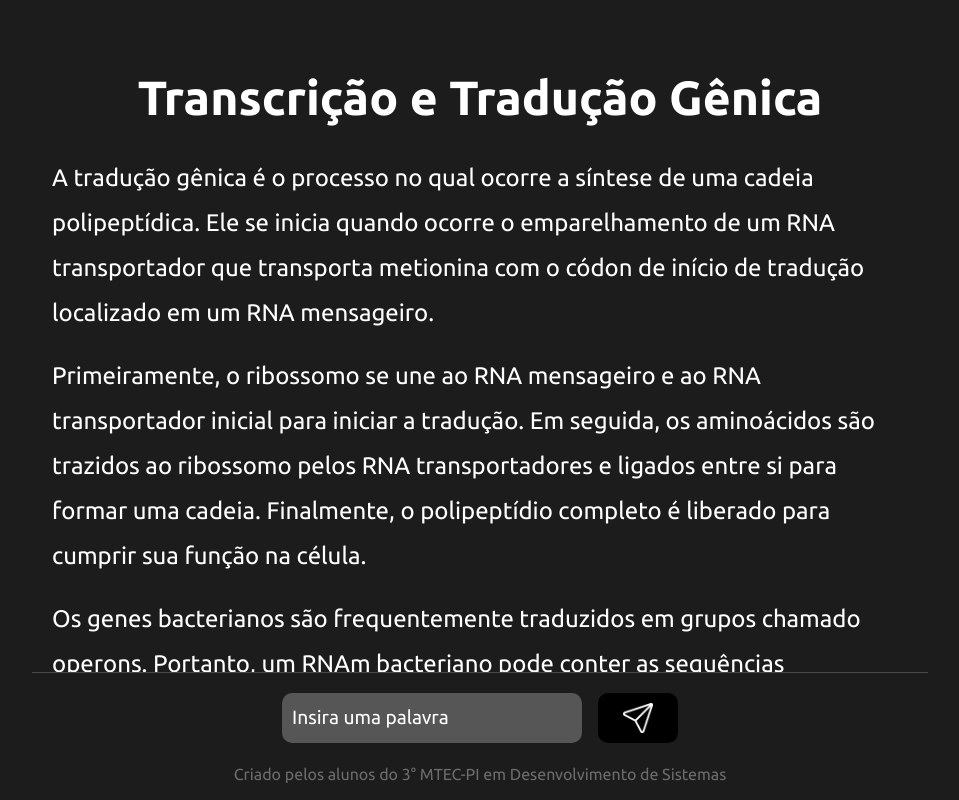
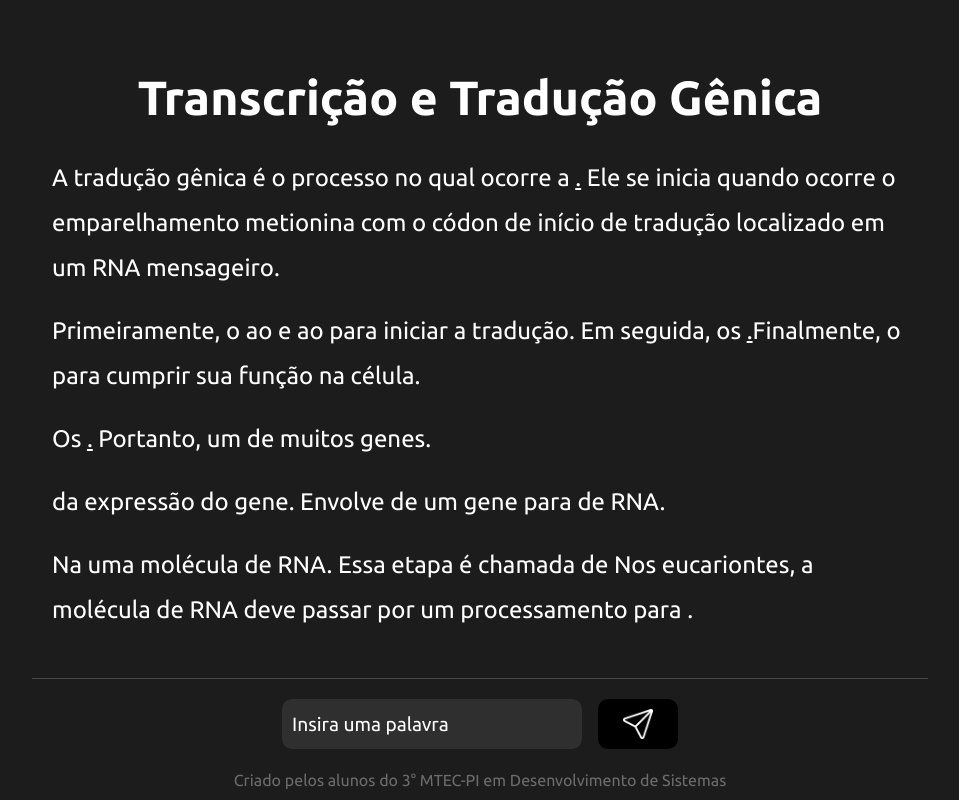
Before and after one commit to JoaoPedroLourenco/jogo-ciencias, a React (Vite) app: page / in a window 1280 px wide. Shown: the whole page, without its empty margins (160-1119 px from the left). Built offline with nearby package versions, Linux system fonts and the light colour scheme.

Commit message:
lógica podre, mas funciona, precisa fazer a estilização ainda

```diff
--- a/src/App.jsx
+++ b/src/App.jsx
@@ -5,8 +5,6 @@ function App() {
   return (
     <div className="App">
       <Outlet />
-      {/* <Texto />
-      <Form /> */}
     </div>
   );
 }
--- a/src/components/Form/Form.jsx
+++ /dev/null
@@ -1,57 +0,0 @@
-import React from "react";
-import enviar from "../../assets/imgs/mandar.png";
-import { useState } from "react";
-
-import styles from "../Form/Form.module.css";
-
-const Form = () => {
-  const [palavra, setPalavra] = useState("");
-  const [transcricao, setTranscricao] = useState("");
-  const [poli, setPoli] = useState("");
-  const [ribo, setRibo] = useState("");
-
-  const handleSubmit = (e) => {
-    setPalavra(e.target.value);
-  };
-
-  const checarPalavra = (e) => {
-    e.preventDefault();
-    if (palavra === "transcrição") {
-      setTranscricao("transcrição");
-    } else if (palavra === "polimerase") {
-      setPoli("polimerase");
-    } else if (palavra === "ribossomos") {
-      setRibo("ribossomos");
-    } else {
-      setPalavra("");
-    }
-    setPalavra("");
-  };
-
-  return (
-    <div className={styles.formInserirPalavras}>
-      <form onSubmit={checarPalavra}>
-        <input
-          type="text"
-          placeholder="Insira uma palavra"
-          value={palavra}
-          onChange={handleSubmit}
-          required
-        />
-
-        <button
-          style={{
-            backgroundImage: `url(${enviar})`,
-            backgroundSize: "30px",
-            backgroundPosition: "center",
-            backgroundRepeat: "no-repeat",
-          }}
-        ></button>
-      </form>
-
-      <h2>Criado pelos alunos do 3° MTEC-PI em Desenvolvimento de Sistemas</h2>
-    </div>
-  );
-};
-
-export default Form;
--- a/src/components/Form/Form.module.css
+++ /dev/null
@@ -1,70 +0,0 @@
-.formInserirPalavras{
-    width: 100%;
-    height: 10%;
-    display: flex;
-    flex-direction: column;
-    align-items: center;
-    justify-content: center;
-    gap: 2em;
-  }
-
-  form{
-    width: 100%;
-    padding: 20px;
-    display: flex;
-    justify-content: center;
-    height: 50px;
-    border-top: 1px solid rgba(255, 255, 255, 0.195);
-    display: flex;
-    gap: 1em;
-  }
-
-  form > input[type=text]{
-    width: 300px;
-    height: 50px;
-    background: rgb(86, 86, 86);
-    border: none;
-    border-radius: 10px;
-    padding: 10px;
-    font-size: 1.2em;
-    color: white;
-    transition: .2s;
-  }
-
-  input::placeholder{
-    color: white;
-  }
-
-  form > input[type=text]:focus{
-    transition: .2s;
-    box-shadow: 0px 0px 0px 2px #ffffffa1;
-    outline: none;
-  }
-
-  form > button{
-    width: 80px;
-    height: 50px;
-    background: black;
-    border: none;
-    border-radius: 10px;
-    font-size: 1.5em;
-    font-weight: normal;
-    cursor: pointer;
-    transition: .2s;
-  }
-
-  form > button:hover{
-    background: rgba(0, 0, 0, 0.317);
-  }
-
- .formInserirPalavras  h2{
-    display: inline-block;
-    vertical-align: middle;
-    font-size: 1em;
-    font-weight: normal;
-    min-width: 150px;
-    text-align: center;
-    height: 40px;
-    line-height: 40px;
-    color: rgba(255, 255, 255, 0.354);
-  }
--- a/src/components/Texto/Texto.jsx
+++ b/src/components/Texto/Texto.jsx
@@ -2,55 +2,150 @@ import React from "react";
 
 import styles from "../Texto/Texto.module.css";
 
+import enviar from "../../assets/imgs/mandar.png";
+
+import { useState } from "react";
+import { NavLink } from "react-router-dom";
+
 const Texto = () => {
+  const [palavra, setPalavra] = useState("");
+  const [campo1, setCampo1] = useState("");
+  const [campo2, setCampo2] = useState("");
+  const [campo3, setCampo3] = useState("");
+  const [campo4, setCampo4] = useState("");
+  const [campo5, setCampo5] = useState("");
+  const [campo6, setCampo6] = useState("");
+  const [campo7, setCampo7] = useState("");
+  const [campo8, setCampo8] = useState("");
+  const [campo9, setCampo9] = useState("");
+  const [campo10, setCampo10] = useState("");
+  const [campo11, setCampo11] = useState("");
+  const [campo12, setCampo12] = useState("");
+  const [campo13, setCampo13] = useState("");
+  const [campo14, setCampo14] = useState("");
+  const [campo15, setCampo15] = useState("");
+  const [campo16, setCampo16] = useState("");
+  const [campo17, setCampo17] = useState("");
+
+  const [erro, setErro] = useState("");
+
+  const checarPalavra = (e) => {
+    e.preventDefault();
+
+    if (palavra === "transcrição") {
+      setCampo11("A transcrição gênica é a primeira etapa");
+      setCampo12("a cópia da sequência de DNA ");
+      setCampo13("produzir uma molécula");
+      setCampo14(
+        "transcrição, a sequência de DNA de um gene é copiada para fazer"
+      );
+      setCampo15(
+        "transcrição pois envolve reescrever, ou transcrever, a sequência de DNA num 'alfabeto' similar de RNA. "
+      );
+    } else if (palavra === "polimerase") {
+      setCampo17("Enzima polimerase: enzimas capazes de replicar");
+    } else if (palavra === "ribossomos") {
+      setCampo3("ribossomo se une");
+      setCampo6("aminoácidos são trazidos ao ribossomo");
+    } else if (palavra === "rna transportador") {
+      setCampo2("de um RNA transportador que transporta");
+      setCampo5("RNA transportador inicial");
+      setCampo7(
+        "pelos RNA transportadores e ligados entre si para formar uma cadeia."
+      );
+    } else if (palavra === "polipeptídio") {
+      setCampo1("síntese de uma cadeia polipeptídica");
+      setCampo8("polipeptídio completo é liberado");
+    } else if (palavra === "rna mensageiro") {
+      setCampo4("RNA mensageiro");
+      setCampo10("RNAm bacteriano pode conter as sequências codificadoras");
+      setCampo16("se tornar um RNA mensageiro maduro");
+    } else if (palavra === "operons") {
+      setCampo9(
+        "genes bacterianos são frequentemente traduzidos em grupos chamados operons."
+      );
+    } else {
+      setErro("Palavra não encontrada!");
+    }
+
+    setPalavra("");
+  };
+
   return (
+    <>
       <div className={styles.texto}>
         <h1>Transcrição e Tradução Gênica</h1>
         <p>
-        A tradução gênica é o processo no qual ocorre a síntese de uma cadeia
-        polipeptídica. Ele se inicia quando ocorre o emparelhamento de um RNA
-        transportador que transporta metionina com o códon de início de tradução
-        localizado em um RNA mensageiro.
+          A tradução gênica é o processo no qual ocorre a{" "}
+          <NavLink to="/enigma1">{campo1}.</NavLink> Ele se inicia quando ocorre
+          o emparelhamento <NavLink>{campo2}</NavLink> metionina com o códon de
+          início de tradução localizado em um RNA mensageiro.
         </p>
         <br />
         <p>
-        Primeiramente, o ribossomo se une ao RNA mensageiro e ao RNA
-        transportador inicial para iniciar a tradução. Em seguida, os
-        aminoácidos são trazidos ao ribossomo pelos RNA transportadores e
-        ligados entre si para formar uma cadeia. Finalmente, o polipeptídio
-        completo é liberado para cumprir sua função na célula.
+          Primeiramente, o <NavLink>{campo3}</NavLink> ao{" "}
+          <NavLink>{campo4}</NavLink> e ao <NavLink>{campo5}</NavLink> para
+          iniciar a tradução. Em seguida, os <NavLink>{campo6}</NavLink>{" "}
+          <NavLink>{campo7}.</NavLink>
+          Finalmente, o <NavLink>{campo8}</NavLink> para cumprir sua função na
+          célula.
         </p>
 
         <br />
         <p>
-        Os genes bacterianos são frequentemente traduzidos em grupos chamado
-        operons. Portanto, um RNAm bacteriano pode conter as sequências
-        codificadoras de muitos genes.
+          Os <NavLink>{campo9}.</NavLink> Portanto, um{" "}
+          <NavLink>{campo10}</NavLink> de muitos genes.
         </p>
         <br />
 
         <p>
-        A transcrição gênica é a primeira etapa da expressão do gene. Envolve a
-        cópia da sequência de DNA de um gene para produzir uma molécula de RNA.
+          {campo11} da expressão do gene. Envolve {campo12} de um gene para{" "}
+          {campo13} de RNA.
         </p>
 
         <br />
         <p>
-        Na transcrição, a sequência de DNA de um gene é copiada para fazer uma
-        molécula de RNA. Essa etapa é chamada de transcrição pois envolve
-        reescrever, ou transcrever, a sequência de DNA num "alfabeto" similar de
-        RNA. Nos eucariontes, a molécula de RNA deve passar por um processamento
-        para se tornar um RNA mensageiro maduro.
+          Na {campo14} uma molécula de RNA. Essa etapa é chamada de {campo15}{" "}
+          Nos eucariontes, a molécula de RNA deve passar por um processamento
+          para {campo16}.
         </p>
         <br />
         <p>
-        Expressão gênica: processo pelo qual a informação hereditária contida em
-        genes, utilizada para formar um produto gênico funcional, como proteínas
-        ou RNA.
+          Expressão gênica: processo pelo qual a informação hereditária contida
+          em genes, utilizada para formar um produto gênico funcional, como
+          proteínas ou RNA.
         </p>
         <br />
-      <p>Enzima polimerase: enzimas capazes de replicar uma fita de DNA.</p>
+        <p>{campo17} uma fita de DNA.</p>
       </div>
+      <div className={styles.formInserirPalavras}>
+        <div className={styles.error}>
+          <p>{erro}</p>
+        </div>
+        <form onSubmit={checarPalavra}>
+          <input
+            type="text"
+            placeholder="Insira uma palavra"
+            value={palavra}
+            onChange={(e) => setPalavra(e.target.value)}
+            required
+          />
+
+          <button
+            style={{
+              backgroundImage: `url(${enviar})`,
+              backgroundSize: "30px",
+              backgroundPosition: "center",
+              backgroundRepeat: "no-repeat",
+            }}
+          ></button>
+        </form>
+
+        <h2>
+          Criado pelos alunos do 3° MTEC-PI em Desenvolvimento de Sistemas
+        </h2>
+      </div>
+    </>
   );
 };
 
--- a/src/components/Texto/Texto.module.css
+++ b/src/components/Texto/Texto.module.css
@@ -26,3 +26,86 @@
     margin-top: 30px;
     opacity: .3;
 }
+
+
+
+.formInserirPalavras{
+  width: 100%;
+  height: auto;
+  display: flex;
+  flex-direction: column;
+  align-items: center;
+  justify-content: center;
+  gap: 2em;
+}
+
+form{
+  width: 100%;
+  padding: 20px;
+  display: flex;
+  justify-content: center;
+  height: 50px;
+  border-top: 1px solid rgba(255, 255, 255, 0.195);
+  display: flex;
+  gap: 1em;
+}
+
+form > input[type=text]{
+  width: 300px;
+  height: 50px;
+  background: rgba(86, 86, 86, 0.329);
+  border: none;
+  border-radius: 10px;
+  padding: 10px;
+  font-size: 1.2em;
+  color: white;
+  transition: .2s;
+}
+
+input::placeholder{
+  color: white;
+}
+
+form > input[type=text]:focus{
+  transition: .2s;
+  box-shadow: 0px 0px 0px 2px #ffffffa1;
+  outline: none;
+}
+
+form > button{
+  width: 80px;
+  height: 50px;
+  background: black;
+  border: none;
+  border-radius: 10px;
+  font-size: 1.5em;
+  font-weight: normal;
+  cursor: pointer;
+  transition: .2s;
+}
+
+form > button:hover{
+  background: rgba(0, 0, 0, 0.317);
+}
+
+ .formInserirPalavras  h2{
+  display: inline-block;
+  vertical-align: middle;
+  font-size: 1em;
+  font-weight: normal;
+  min-width: 150px;
+  text-align: center;
+  height: 40px;
+  line-height: 40px;
+  color: rgba(255, 255, 255, 0.354);
+}
+
+.error{
+  height: 10px;
+  color: red;
+}
+.error p{
+  color: red;
+  font-size: 1.1em;
+  font-weight: 900;
+}
--- a/src/main.jsx
+++ b/src/main.jsx
@@ -8,7 +8,6 @@ import { createBrowserRouter, RouterProvider } from "react-router-dom";
 import Enigma1 from "./Routes/Enigma1.jsx";
 import Enigma2 from "./Routes/Enigma2.jsx";
 import Texto from "./components/Texto/Texto.jsx";
-import Form from "./components/Form/Form.jsx";
 import WinPage from "./Routes/WinPage/WinPage.jsx";
 
 const router = createBrowserRouter([
@@ -18,11 +17,7 @@ const router = createBrowserRouter([
     children: [
       {
         path: "/",
-        element: (
-          <>
-            <Texto /> <Form />
-          </>
-        ),
+        element: <Texto />,
       },
       {
         path: "enigma1",
```
Lines whose indentation alone changed are shown as unchanged.
